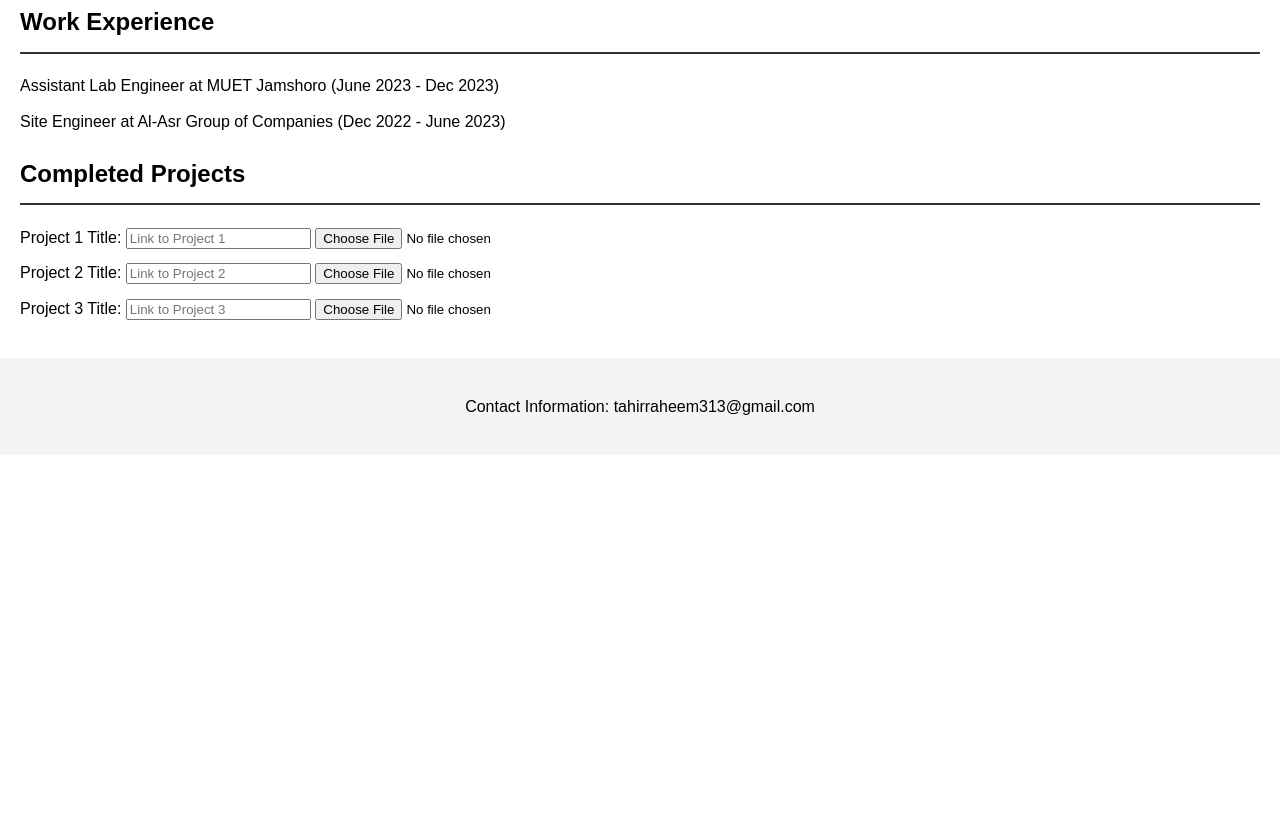
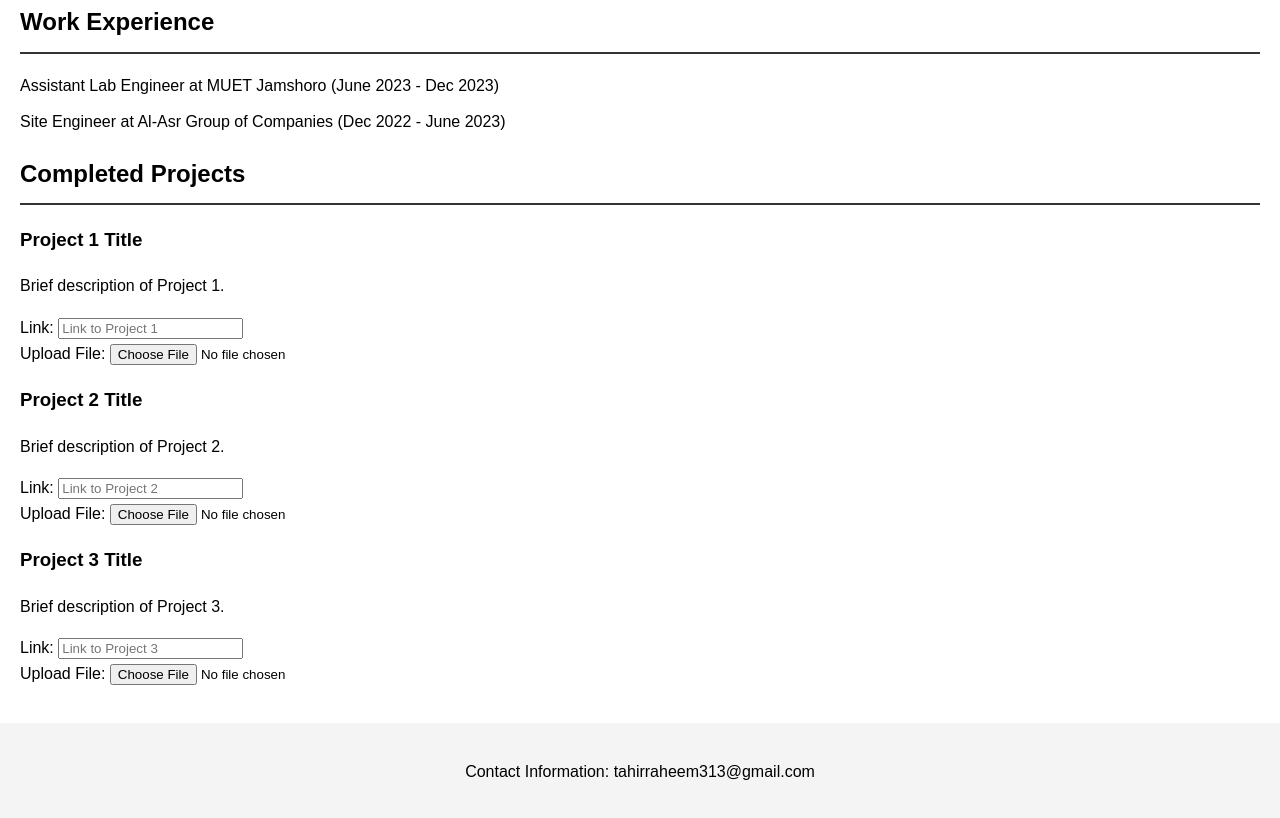
Before and after one commit to TahirRaheem/Testing-Portfolio, a plain HTML site: page index.html in a window 1280 px wide. Shown: the part 821-1639 px from the top of the page. Before the commit the page ends 1276 px from the top, so only its background shows below. Drawn offline with Linux system fonts and the light colour scheme.

Commit message:
Update index.html

```diff
--- a/index.html
+++ b/index.html
@@ -50,19 +50,31 @@
             <h2>Completed Projects</h2>
             <ul>
                 <li>
-                    <label for="project1">Project 1 Title:</label>
-                    <input type="text" id="project1" placeholder="Link to Project 1">
-                    <input type="file" accept=".pdf, .docx, .pptx">
+                    <h3>Project 1 Title</h3>
+                    <p>Brief description of Project 1.</p>
+                    <label for="link1">Link: </label>
+                    <input type="text" id="link1" placeholder="Link to Project 1">
+                    <br>
+                    <label for="upload1">Upload File: </label>
+                    <input type="file" id="upload1" accept=".pdf, .docx, .pptx">
                 </li>
                 <li>
-                    <label for="project2">Project 2 Title:</label>
-                    <input type="text" id="project2" placeholder="Link to Project 2">
-                    <input type="file" accept=".pdf, .docx, .pptx">
+                    <h3>Project 2 Title</h3>
+                    <p>Brief description of Project 2.</p>
+                    <label for="link2">Link: </label>
+                    <input type="text" id="link2" placeholder="Link to Project 2">
+                    <br>
+                    <label for="upload2">Upload File: </label>
+                    <input type="file" id="upload2" accept=".pdf, .docx, .pptx">
                 </li>
                 <li>
-                    <label for="project3">Project 3 Title:</label>
-                    <input type="text" id="project3" placeholder="Link to Project 3">
-                    <input type="file" accept=".pdf, .docx, .pptx">
+                    <h3>Project 3 Title</h3>
+                    <p>Brief description of Project 3.</p>
+                    <label for="link3">Link: </label>
+                    <input type="text" id="link3" placeholder="Link to Project 3">
+                    <br>
+                    <label for="upload3">Upload File: </label>
+                    <input type="file" id="upload3" accept=".pdf, .docx, .pptx">
                 </li>
                 <!-- Add more projects as needed -->
             </ul>
```
